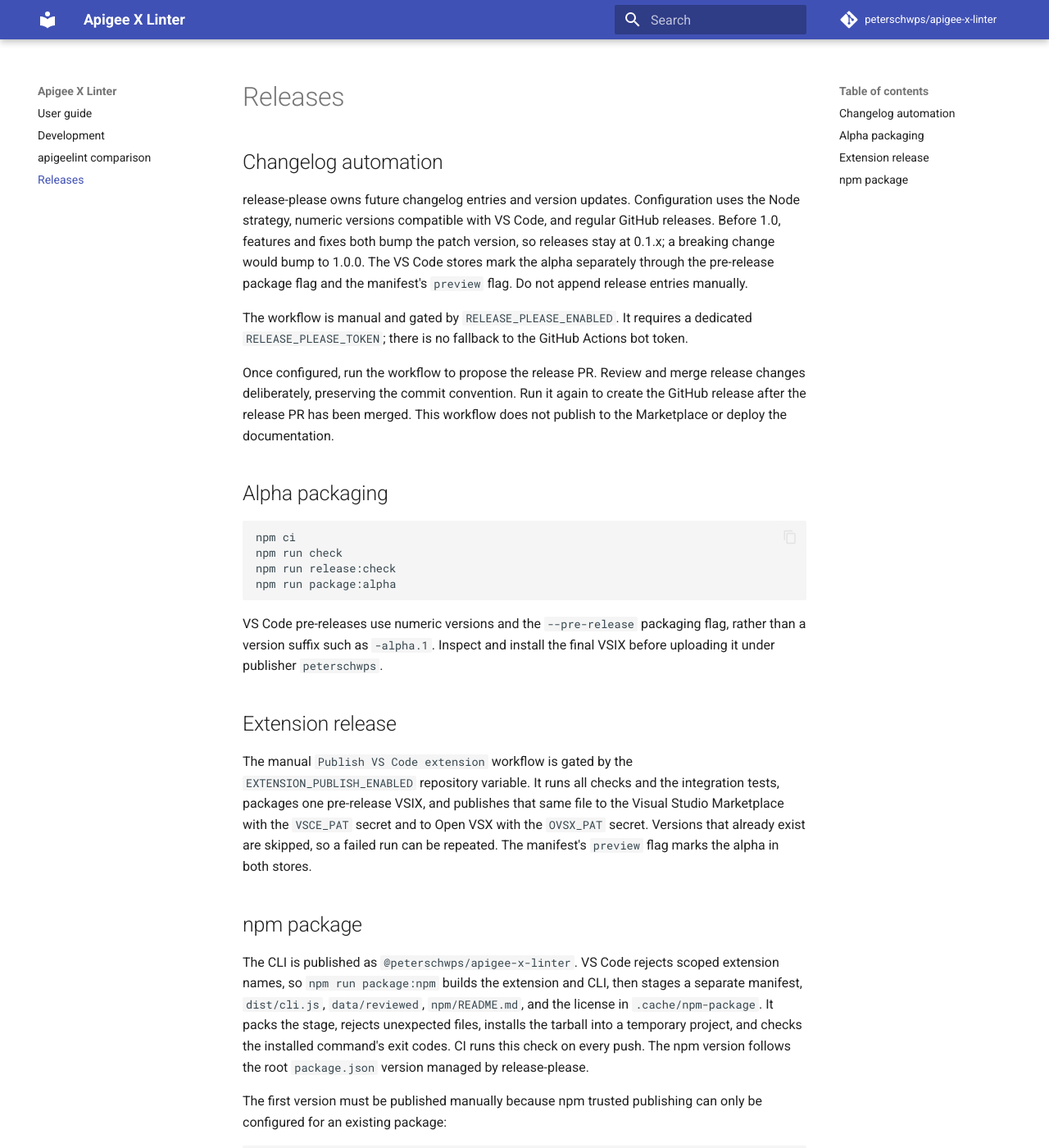
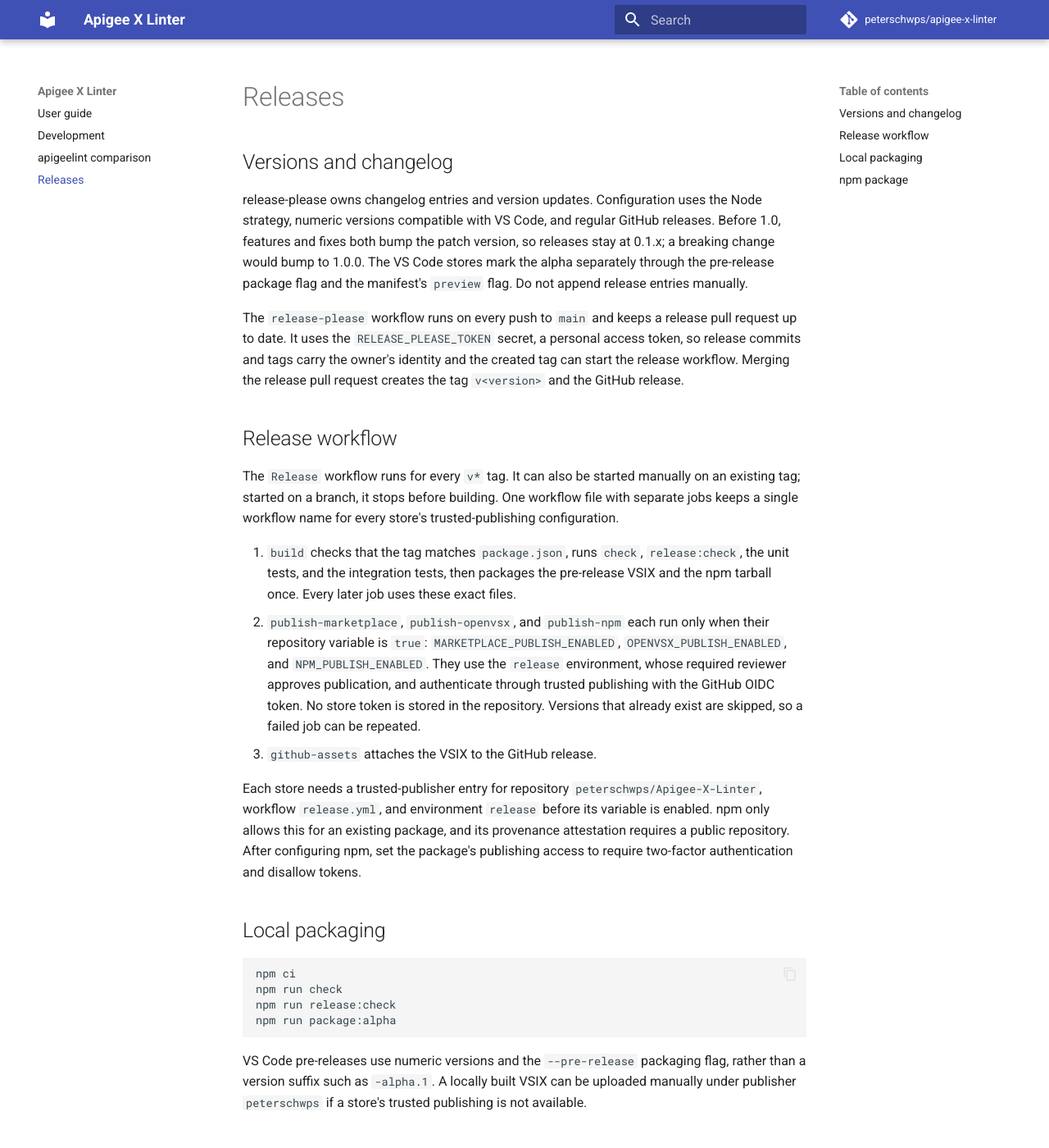
Before and after one commit to peterschwps/Apigee-X-Linter, an MkDocs documentation site: the page built from docs/releases.md, in a window 1280 px wide and 1400 px high. Shown: the whole window at 82% size. Built offline with MkDocs 1.6.1 and Material for MkDocs 9.7.7, drawn with Linux system fonts in a browser that asks for light colours; comment, search, counter and statistics services are not loaded; some of the changed text lies outside the part shown.

Commit message:
ci: publish releases through one trusted-publishing workflow

````diff
--- a/docs/releases.md
+++ b/docs/releases.md
@@ -1,14 +1,22 @@
 # Releases
 
-## Changelog automation
+## Versions and changelog
 
-release-please owns future changelog entries and version updates. Configuration uses the Node strategy, numeric versions compatible with VS Code, and regular GitHub releases. Before 1.0, features and fixes both bump the patch version, so releases stay at 0.1.x; a breaking change would bump to 1.0.0. The VS Code stores mark the alpha separately through the pre-release package flag and the manifest's `preview` flag. Do not append release entries manually.
+release-please owns changelog entries and version updates. Configuration uses the Node strategy, numeric versions compatible with VS Code, and regular GitHub releases. Before 1.0, features and fixes both bump the patch version, so releases stay at 0.1.x; a breaking change would bump to 1.0.0. The VS Code stores mark the alpha separately through the pre-release package flag and the manifest's `preview` flag. Do not append release entries manually.
 
-The workflow is manual and gated by `RELEASE_PLEASE_ENABLED`. It requires a dedicated `RELEASE_PLEASE_TOKEN`; there is no fallback to the GitHub Actions bot token.
+The `release-please` workflow runs on every push to `main` and keeps a release pull request up to date. It uses the `RELEASE_PLEASE_TOKEN` secret, a personal access token, so release commits and tags carry the owner's identity and the created tag can start the release workflow. Merging the release pull request creates the tag `v<version>` and the GitHub release.
 
-Once configured, run the workflow to propose the release PR. Review and merge release changes deliberately, preserving the commit convention. Run it again to create the GitHub release after the release PR has been merged. This workflow does not publish to the Marketplace or deploy the documentation.
+## Release workflow
 
-## Alpha packaging
+The `Release` workflow runs for every `v*` tag. It can also be started manually on an existing tag; started on a branch, it stops before building. One workflow file with separate jobs keeps a single workflow name for every store's trusted-publishing configuration.
+
+1. `build` checks that the tag matches `package.json`, runs `check`, `release:check`, the unit tests, and the integration tests, then packages the pre-release VSIX and the npm tarball once. Every later job uses these exact files.
+2. `publish-marketplace`, `publish-openvsx`, and `publish-npm` each run only when their repository variable is `true`: `MARKETPLACE_PUBLISH_ENABLED`, `OPENVSX_PUBLISH_ENABLED`, and `NPM_PUBLISH_ENABLED`. They use the `release` environment, whose required reviewer approves publication, and authenticate through trusted publishing with the GitHub OIDC token. No store token is stored in the repository. Versions that already exist are skipped, so a failed job can be repeated.
+3. `github-assets` attaches the VSIX to the GitHub release.
+
+Each store needs a trusted-publisher entry for repository `peterschwps/Apigee-X-Linter`, workflow `release.yml`, and environment `release` before its variable is enabled. npm only allows this for an existing package, and its provenance attestation requires a public repository. After configuring npm, set the package's publishing access to require two-factor authentication and disallow tokens.
+
+## Local packaging
 
 ```sh
 npm ci
@@ -17,22 +25,8 @@ npm run release:check
 npm run package:alpha
 ```
 
-VS Code pre-releases use numeric versions and the `--pre-release` packaging flag, rather than a version suffix such as `-alpha.1`. Inspect and install the final VSIX before uploading it under publisher `peterschwps`.
-
-## Extension release
-
-The manual `Publish VS Code extension` workflow is gated by the `EXTENSION_PUBLISH_ENABLED` repository variable. It runs all checks and the integration tests, packages one pre-release VSIX, and publishes that same file to the Visual Studio Marketplace with the `VSCE_PAT` secret and to Open VSX with the `OVSX_PAT` secret. Versions that already exist are skipped, so a failed run can be repeated. The manifest's `preview` flag marks the alpha in both stores.
+VS Code pre-releases use numeric versions and the `--pre-release` packaging flag, rather than a version suffix such as `-alpha.1`. A locally built VSIX can be uploaded manually under publisher `peterschwps` if a store's trusted publishing is not available.
 
 ## npm package
 
 The CLI is published as `@peterschwps/apigee-x-linter`. VS Code rejects scoped extension names, so `npm run package:npm` builds the extension and CLI, then stages a separate manifest, `dist/cli.js`, `data/reviewed`, `npm/README.md`, and the license in `.cache/npm-package`. It packs the stage, rejects unexpected files, installs the tarball into a temporary project, and checks the installed command's exit codes. CI runs this check on every push. The npm version follows the root `package.json` version managed by release-please.
-
-The first version must be published manually because npm trusted publishing can only be configured for an existing package:
-
-```sh
-npm ci
-npm run package:npm
-npm publish .cache/npm-package
-```
-
-Later versions use the manual `Publish npm package` workflow. It is gated by the `NPM_PUBLISH_ENABLED` repository variable, needs no npm token, and authenticates through npm trusted publishing with the GitHub OIDC token. npm then attaches a provenance attestation, which requires the repository and package to be public. After the trusted publisher is configured, set the package's publishing access to require two-factor authentication and disallow tokens.
````
Also changed, not shown: 4 other files.
